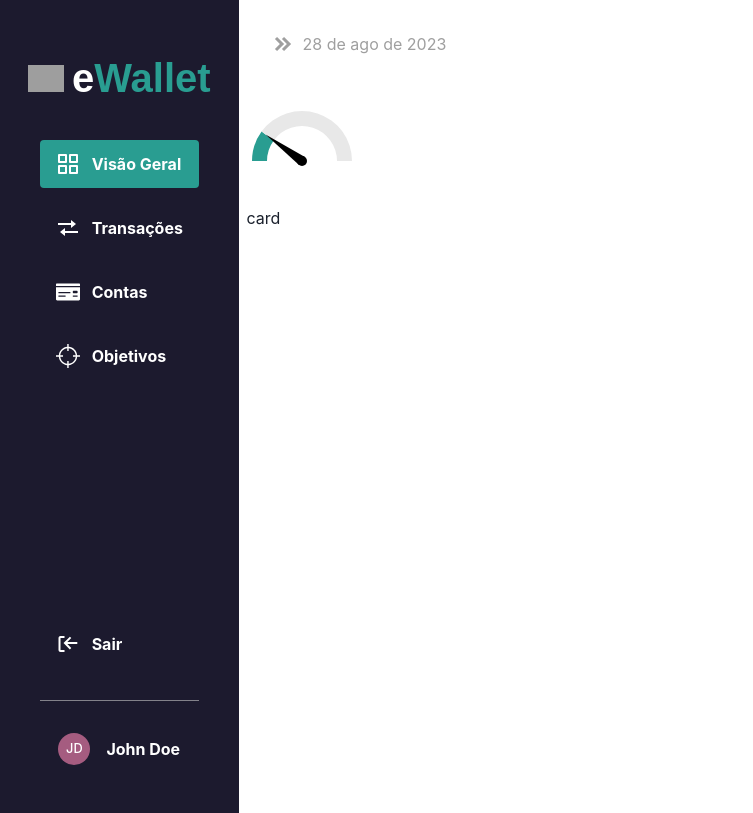
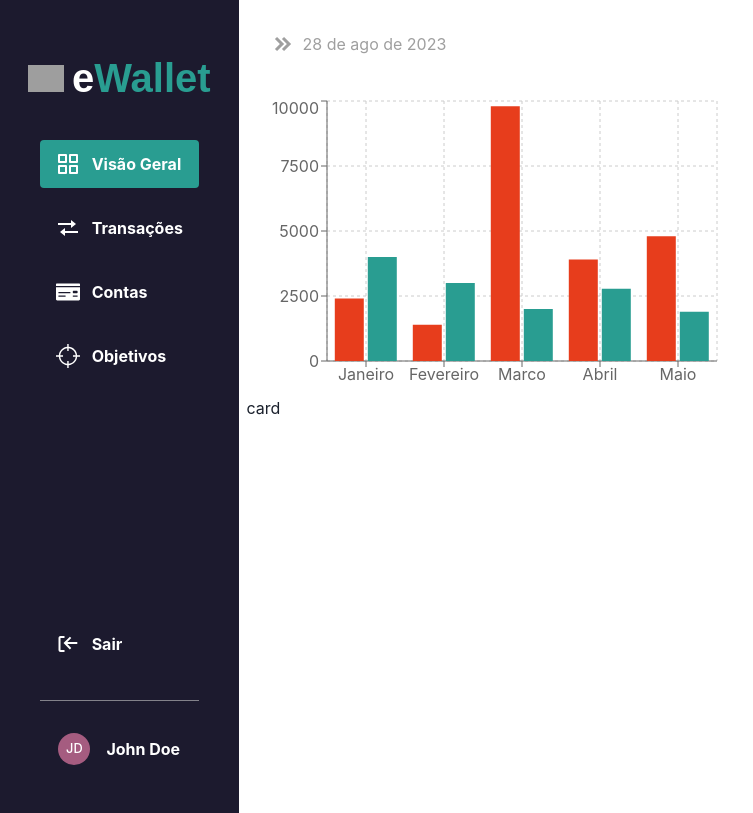
Before and after one commit to 3salles/eWallet-front, a React (Vite) app: page /home/overview in a window 1280 px wide. Shown: the whole page, without its empty margins (0-753 px from the left). Built offline with nearby package versions, Linux system fonts and the light colour scheme; grey boxes are pictures that could not be loaded.

Commit message:
:sparkles: Feat: Create Vertical Bar Chart

```diff
--- /dev/null
+++ b/src/components/atoms/Charts/VerticalBarChart/index.tsx
@@ -0,0 +1,57 @@
+import { BarChart, Bar, XAxis, YAxis, CartesianGrid, Tooltip } from "recharts";
+
+const data = [
+  {
+    name: "Janeiro",
+    entrada: 4000,
+    saida: 2400,
+    amt: 2400,
+  },
+  {
+    name: "Fevereiro",
+    entrada: 3000,
+    saida: 1398,
+    amt: 2210,
+  },
+  {
+    name: "Marco",
+    entrada: 2000,
+    saida: 9800,
+    amt: 2290,
+  },
+  {
+    name: "Abril",
+    entrada: 2780,
+    saida: 3908,
+    amt: 2000,
+  },
+  {
+    name: "Maio",
+    entrada: 1890,
+    saida: 4800,
+    amt: 2181,
+  },
+];
+
+export default function VerticalBarChart() {
+  return (
+    <BarChart
+      width={500}
+      height={300}
+      data={data}
+      margin={{
+        top: 5,
+        right: 30,
+        left: 20,
+        bottom: 5,
+      }}
+    >
+      <CartesianGrid strokeDasharray="3 3" />
+      <XAxis dataKey="name" />
+      <YAxis />
+      <Tooltip />
+      <Bar dataKey="saida" fill="#e73d1c" />
+      <Bar dataKey="entrada" fill="#299d91" />
+    </BarChart>
+  );
+}
--- a/src/components/pages/overview/index.tsx
+++ b/src/components/pages/overview/index.tsx
@@ -1,4 +1,4 @@
-import GaugeChart from "@/components/atoms/Charts/GaugeChart";
+import VerticalBarChart from "@/components/atoms/Charts/VerticalBarChart";
 import { AppTemplate } from "@/components/templates/AppTemplate";
 import { Box } from "@chakra-ui/react";
 
@@ -6,7 +6,7 @@ export const OverviewPage = () => {
   return (
     <AppTemplate>
       <Box as="section">
-        <GaugeChart />
+        <VerticalBarChart />
         <div>card</div>
       </Box>
     </AppTemplate>
```
